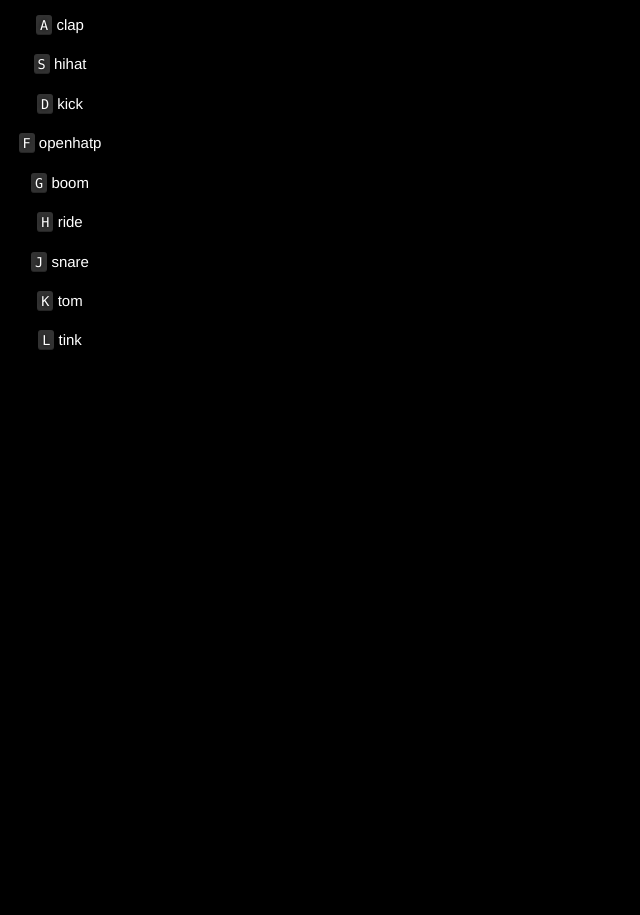
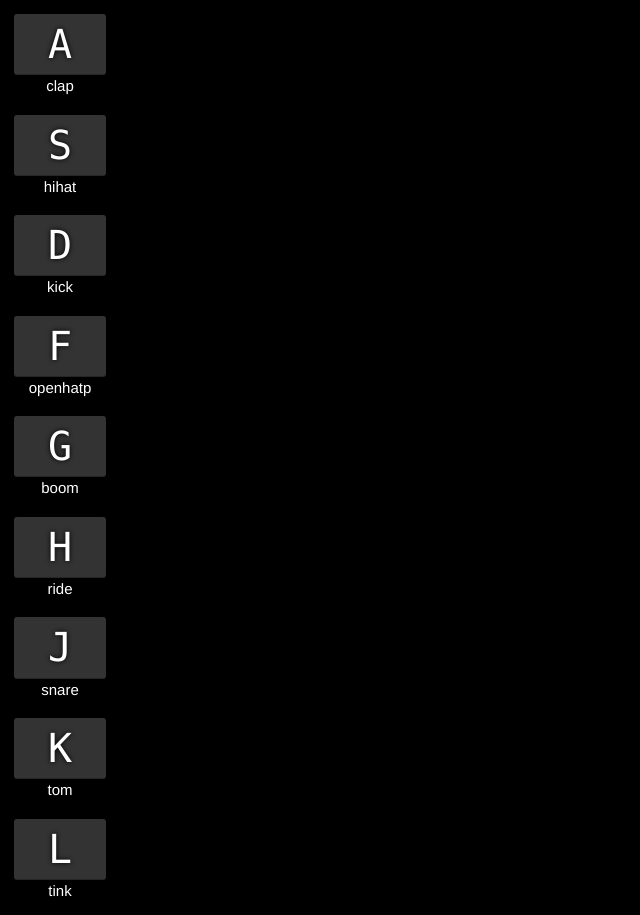
Before and after one commit to GreatestDane/js30_drumkit, a plain HTML site: page index.html in a window 1280 px wide. Shown: the whole page, without its empty margins (0-640 px from the left). Before the commit the page ends 800 px from the top, so only its background shows below. Drawn offline with nearby package versions, Linux system fonts and the light colour scheme.

```diff
--- a/assets/app.js
+++ b/assets/app.js
@@ -0,0 +1,4 @@
+
+window.addEventListener( "keydown", (e) => {
+    console.log(e);
+})
--- a/assets/style.css
+++ b/assets/style.css
@@ -26,3 +26,8 @@ body {
      border-color: #ffc600;
      box-shadow: 0 0 10px #ffc600;
  }
+
+ kbd {
+     display: block;
+     font-size: 40px;
+ }
```
Also changed, not shown: index.html (+1 -1 lines).
